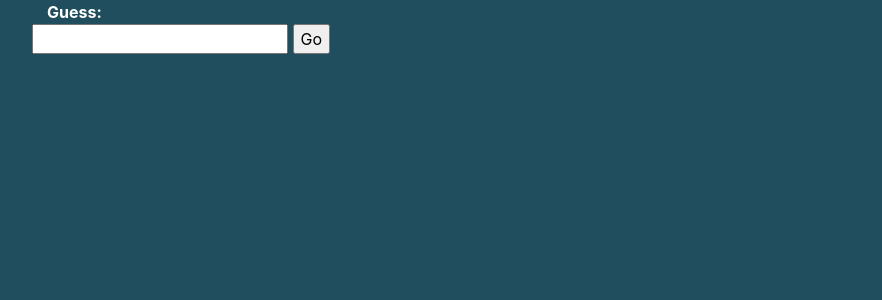
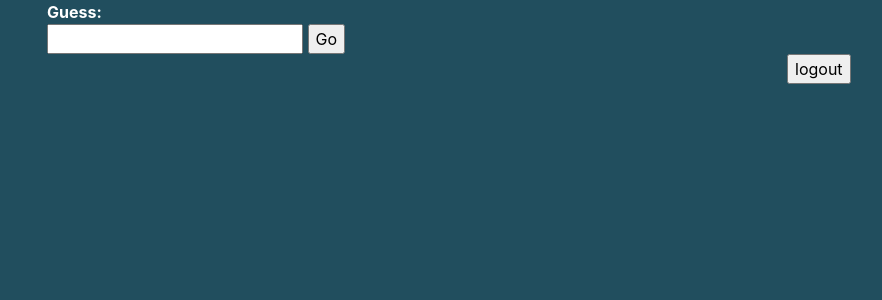
Before and after one commit to alexandraLong/COMS4111_Proj1, a Flask app: page /homepage in a window 1280 px wide. Shown: the part 56-356 px from the top of the page, without its empty margins (53-935 px from the left). Run offline with Flask 2, Linux system fonts and the light colour scheme; data that the repository does not hold is empty; parts of the project's set-up code (start-up, migrations or seed data) failed here and were passed over; some libraries are stand-ins or nearby versions.

Commit message:
Update homepage.html

```diff
--- a/webserver/templates/homepage.html
+++ b/webserver/templates/homepage.html
@@ -14,18 +14,36 @@
                 <div class="top_padding center" id="header"></div>
                 <b class="white">Guess:</b>
             </div>
-            <div id="guess"></div>
-            <div>
-                {% for n in data %}
-                <div>{{n}}</div>
-                {% endfor %}
+        </div>
+        <div class="row">
+            <div class="col-lg-12">
+                <div id="guess">
+                    <form name="Form" method="POST" action="/addguess">
+                        <input name="guessinput" type="text">
+                        <input id="Submit" type="submit" value="Go">
+                    </form>
+                </div>
+                <div id="guess">
+                    <div>
+                        {% for n in data %}
+                        <div>{{n}}</div>
+                        {% endfor %}
+                    </div>
+                </div>
             </div>
-            <form name="Form" method="POST" action="/addguess">
-                <input name="guessinput" type="text">
-                <input id="Submit" type="submit" value="Go">
-              </form>
         </div>
+        <div class="row">
+            <div class="col-lg-8">
+
+            </div>
+            <div class="col-lg-4 logout_button">
+                <form name="Form" action="/">
+                    <input type="submit" value="logout">
+                </form>
+
+            </div>
         </div>
+
     </div>
 <body>
 {% endblock %}
```
